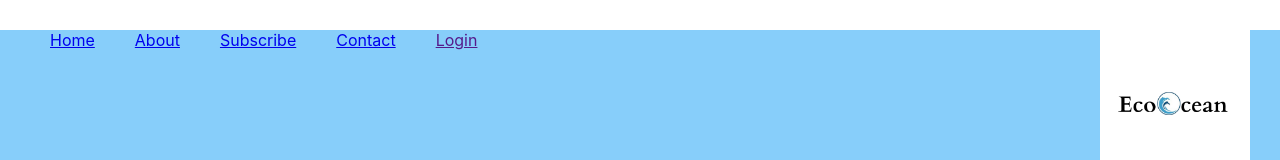
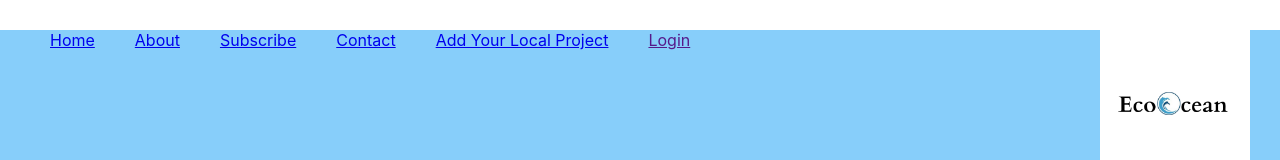
Before and after one commit to SashaJohnson123/react-crowdfunding, a React (Create React App) app: page / in a window 1280 px wide. Shown: the top 160 px of the page. Built offline with nearby package versions, Linux system fonts and the light colour scheme; no server answers.

Commit message:
Add Local Project Button

```diff
--- a/src/components/Nav/Nav.jsx
+++ b/src/components/Nav/Nav.jsx
@@ -24,6 +24,7 @@ function Nav(props) {
         <Link to="/About">About</Link>
         <Link to="/Subscribe">Subscribe</Link>
         <Link to="/Contact">Contact</Link>
+        <Link to="/createproject/">Add Your Local Project</Link>
 
         {!loggedIn ? (
           <Link className="/login">Login</Link>
```
